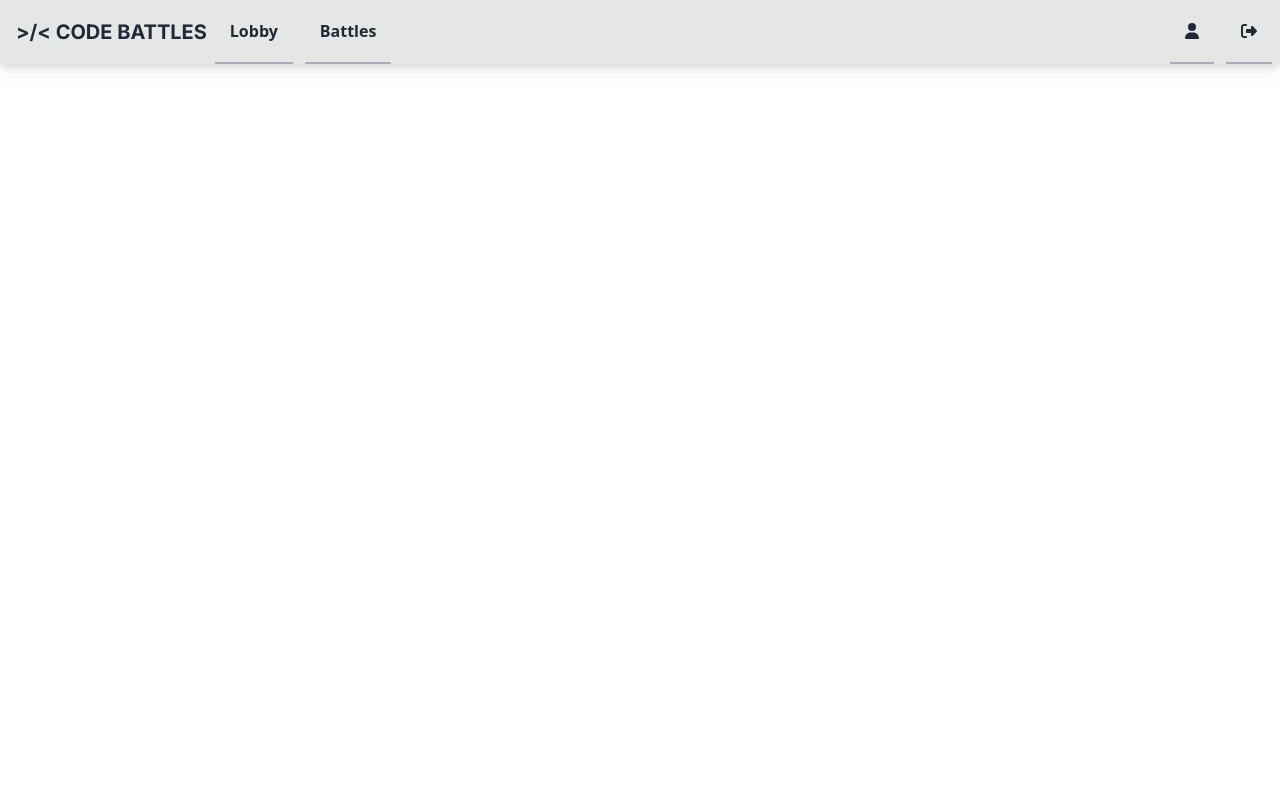
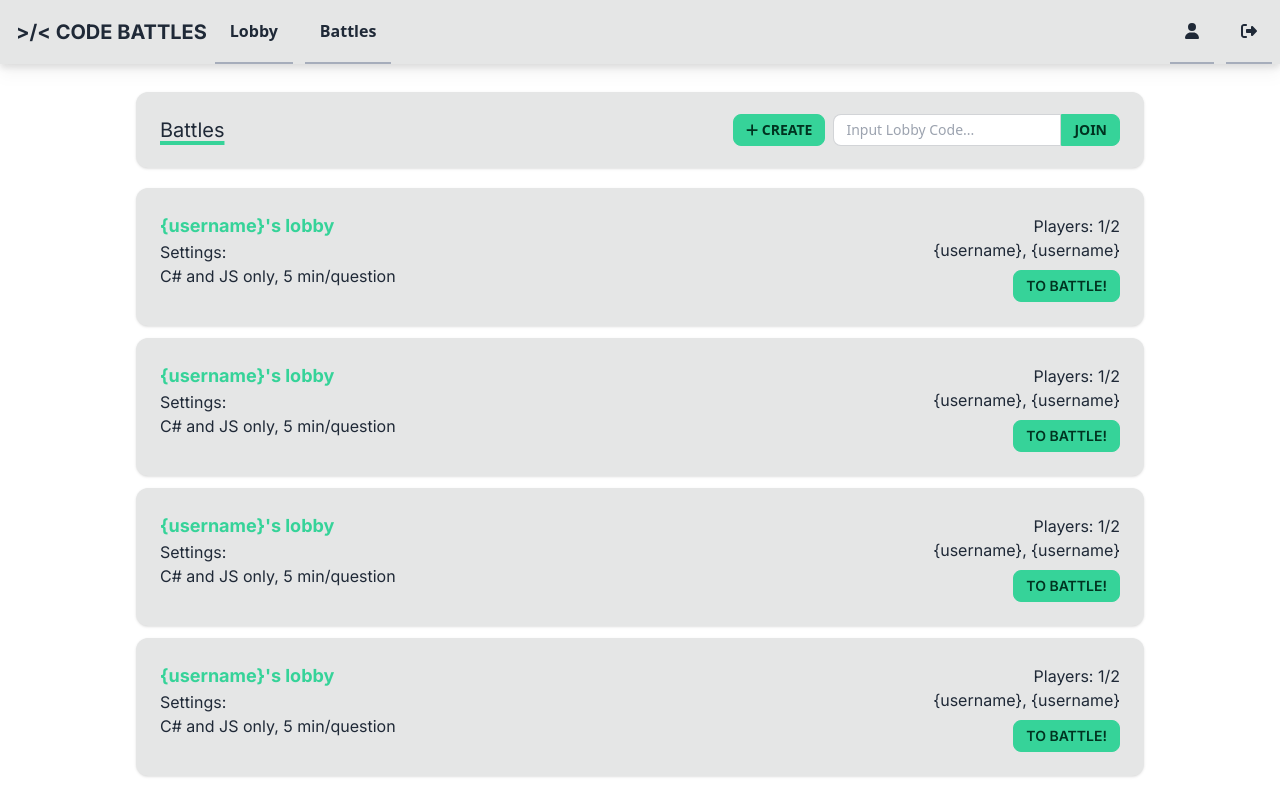
Before and after one commit to ninjoma/codebattles, a Vue app in the folder codebattles-web/: page /battle in a window 1280 px wide. Built offline with nearby package versions, Linux system fonts and the light colour scheme; what vue-codemirror would draw is missing.

Commit message:
Added BattleContainers

```diff
--- /dev/null
+++ b/codebattles-web/src/components/BattleContainer.vue
@@ -0,0 +1,30 @@
+<script lang="ts">
+export default {}
+</script>
+
+<template>
+<div className="w-full">
+    <div class="bg-base-300 rounded-xl p-6 shadow font-inter">
+        <div className="flex justify-between items-baseline">
+            <div>
+                <h5 class="text-[#36D399] font-bold text-lg">{username}'s lobby</h5>
+                <div class="flex flex-col">
+                    <span>Settings:</span>
+                    <span>C# and JS only, 5 min/question </span>
+                </div>
+            </div>
+            <div class="flex flex-col items-end">
+                <span>Players: 1/2</span>
+                <span class="text-end">{username}, {username}</span>
+                <button class="mt-2">
+                    <button className="btn btn-success btn-sm">TO BATTLE!</button>
+                </button>
+            </div>
+        </div>
+        <div class="flex justify-between">
+
+        </div>
+
+    </div>
+</div>
+</template>
--- a/codebattles-web/src/components/PlayerStatsPanel.vue
+++ b/codebattles-web/src/components/PlayerStatsPanel.vue
@@ -1,13 +1,14 @@
 <script lang="ts">
+import SectionTitle from './SectionTitle.vue';
 export default {
-
+    components: {
+        SectionTitle
+    }
 }
 </script>
 <template>
     <div class="bg-base-100 m-5 rounded-xl p-2">
-        <div>
-            <h3 className="px-6 pt-3 text-xl underline underline-offset-4 font-inter decoration-4 decoration-[#36D399]">Stats</h3>
-        </div>
+        <SectionTitle>Stats</SectionTitle>
         <div class="flex flex-col">
             <div className="stats w-full font-inter flex flex-col sm:flex-row sm:flex-row stats-vertical sm:stats-horizontal">
                 <div className="stat text-center flex-1">
--- /dev/null
+++ b/codebattles-web/src/components/SectionTitle.vue
@@ -0,0 +1,10 @@
+<script lang="ts">
+export default {}
+</script>
+<template>
+<div>
+    <h3 className="py-3 text-xl underline underline-offset-4 font-inter decoration-4 decoration-[#36D399]">
+        <slot/>
+    </h3>
+</div>
+</template>
--- a/codebattles-web/src/main.ts
+++ b/codebattles-web/src/main.ts
@@ -6,10 +6,10 @@ import { basicSetup } from "codemirror";
 import VueCodeMirror from "vue-codemirror";
 import { library } from '@fortawesome/fontawesome-svg-core';
 import { FontAwesomeIcon } from '@fortawesome/vue-fontawesome';
-import { faCrown, faCircleArrowUp, faUser, faRightFromBracket, faFlag, faPlus, faPenToSquare, faBars, faJetFighter, faBrain, faStopwatch } from '@fortawesome/free-solid-svg-icons';
+import { faCrown, faCircleArrowUp, faUser, faRightFromBracket, faFlag, faPlus, faPenToSquare, faBars, faJetFighter, faBrain, faStopwatch, faXmark, faXmarkCircle, faCircleXmark } from '@fortawesome/free-solid-svg-icons';
 
 library.add(faCrown, faCircleArrowUp, faUser, faRightFromBracket, faFlag, faPlus, faPenToSquare, faBars, faJetFighter,
-    faBrain, faStopwatch)
+    faBrain, faStopwatch, faCircleXmark, faXmark)
 
 createApp(App)
 
--- a/codebattles-web/src/views/BattleView.vue
+++ b/codebattles-web/src/views/BattleView.vue
@@ -1,12 +1,62 @@
 <script lang="ts">
+import SectionTitle from '../components/SectionTitle.vue';
+import BattleContainer from '../components/BattleContainer.vue';
 export default {
-
+    components: { SectionTitle, BattleContainer }
 }
 </script>
 <template>
-<div class="flex flex-col flex-1">
-    <div class="max-w-screen-lg w-full">
+<div class="flex flex-col flex-1 items-center">
+    <div class="max-w-screen-lg w-full p-2">
+        <div class="bg-base-300 rounded-xl px-6 py-3 shadow my-5 flex items-baseline justify-between">
+            <div>
+                <SectionTitle>Battles</SectionTitle>
+            </div>
+            <div class="flex gap-2">
+                <label class="flex gap-1 btn btn-success btn-sm" htmlFor="create-modal">
+                    <font-awesome-icon icon="fa-solid fa-plus" />
+                    Create
+                </label>
+                <div className="form-control">
+                    <div className="input-group input-group-md">
+                        <input type="text" placeholder="Input Lobby Code..." className="input input-sm input-bordered" />
+                        <button className="btn btn-sm btn-success">
+                        Join
+                        </button>
+                    </div>
+                </div>
+            </div>
+        </div>
+        <div class="flex flex-col gap-3">
+            <BattleContainer/>
+            <BattleContainer/>
+            <BattleContainer/>
+            <BattleContainer/>
+        </div>
+    </div>
+    <!-- Create Modal -->
+    <input type="checkbox" id="create-modal" className="modal-toggle" />
+    <div className="modal">
+        <div className="modal-box px-8 py-5">
+            <div className="flex items-center justify-between">
+                <SectionTitle>Create Battle</SectionTitle>
+                <label htmlFor="create-modal" className="">
+                    <font-awesome-icon icon="fa-solid fa-xmark" />
+                </label>
+            </div>
+            <div>
+                <div className="form-control w-full">
+                    <label className="label">
+                        <span className="label-text">Lobby Name</span>
+                    </label>
+                    <input type="text" placeholder="Type here" className="input input-bordered w-full" />
+                </div>
+            </div>
+            <div className="modal-action">
+                <button className="btn">Create</button>
 
+            </div>
+        </div>
     </div>
 </div>
 </template>
```
